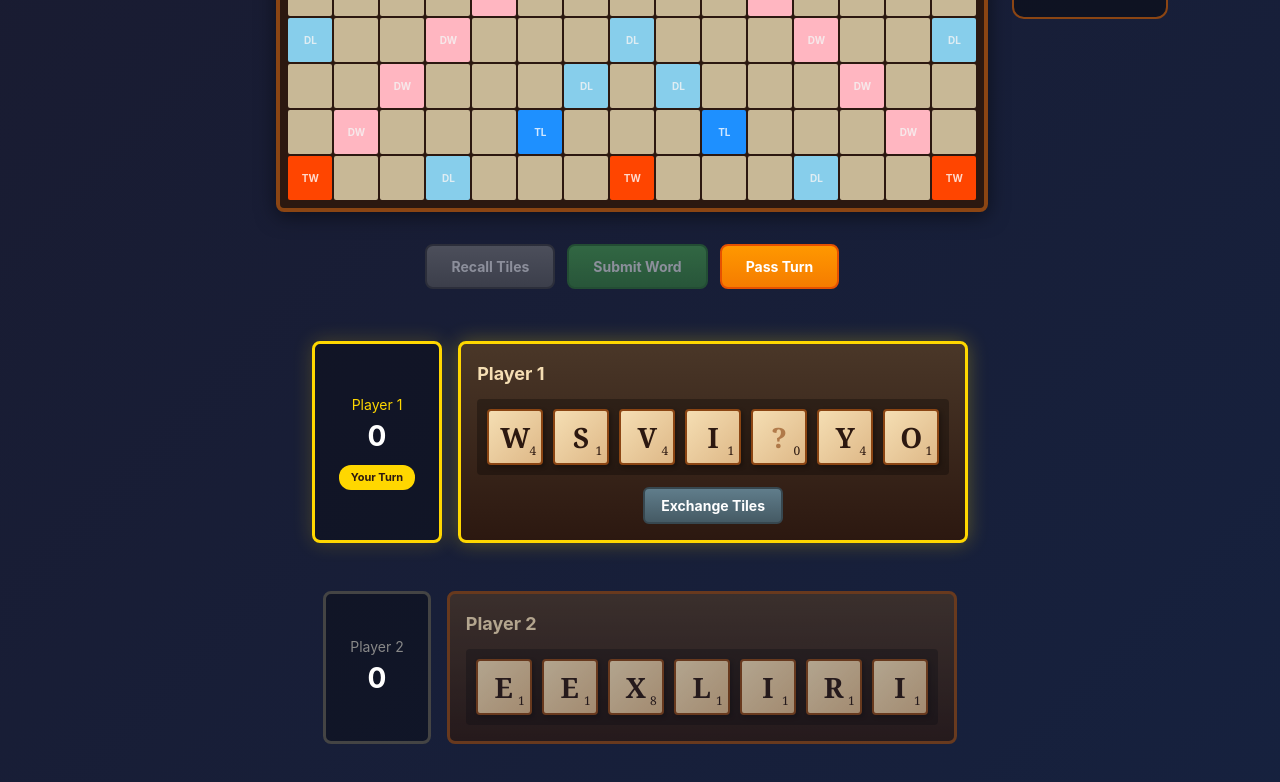
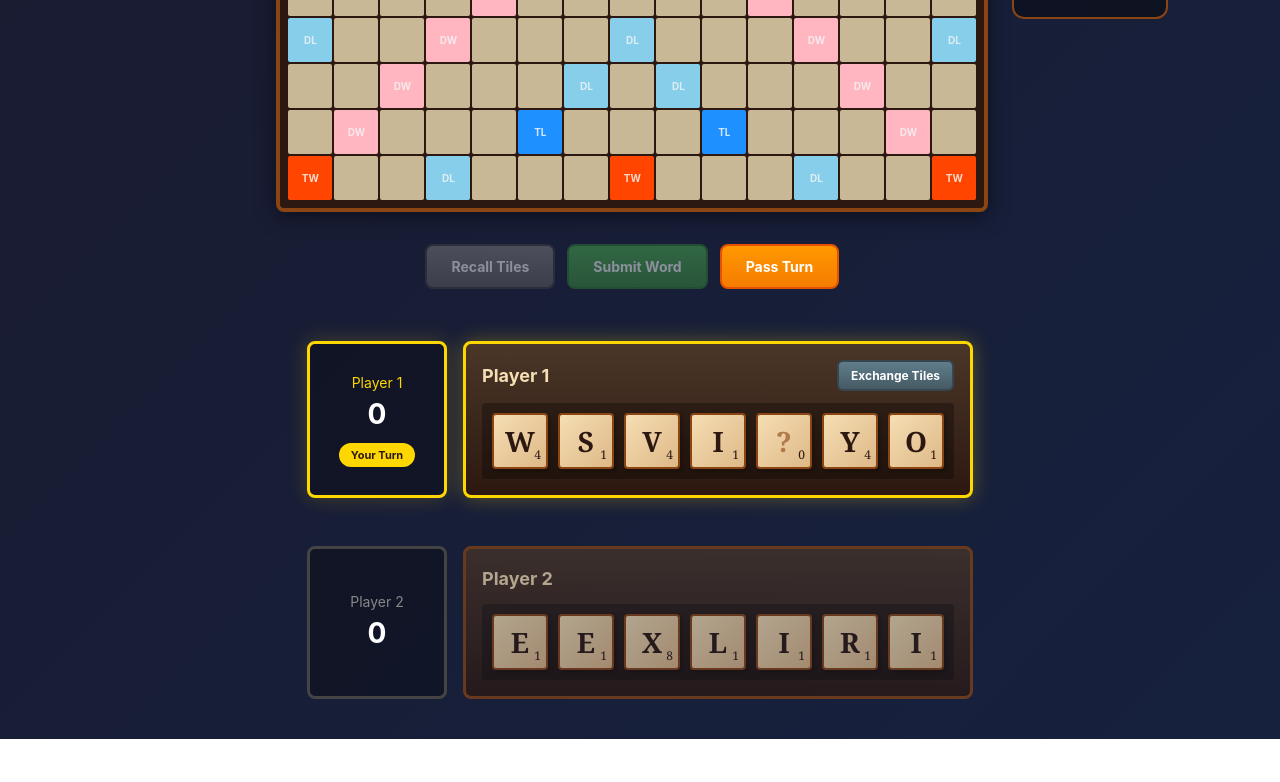
Before and after one commit to abattenb/scramble, a React (Vite) app: page / in a window 1280 px wide. Shown: the part 599-1381 px from the top of the page. After the commit the page ends 1338 px from the top, so only its background shows below. Built offline with nearby package versions, Linux system fonts and the light colour scheme.

Commit message:
Fix styling

```diff
--- a/src/App.css
+++ b/src/App.css
@@ -193,7 +193,8 @@ body {
   border-radius: 8px;
   border: 3px solid #444;
   transition: all 0.3s ease;
-  min-width: 100px;
+  min-width: 140px;
+  min-height: 120px;
 }
 
 .score-card.current {
--- a/src/components/PlayerRack.css
+++ b/src/components/PlayerRack.css
@@ -77,16 +77,14 @@
 /* Rack actions */
 .rack-actions {
   display: flex;
-  gap: 10px;
-  justify-content: center;
-  margin-top: 12px;
+  gap: 8px;
 }
 
 .exchange-btn,
 .cancel-exchange-btn,
 .confirm-exchange-btn {
-  padding: 8px 16px;
-  font-size: 14px;
+  padding: 6px 12px;
+  font-size: 12px;
   font-weight: bold;
   border-radius: 6px;
   cursor: pointer;
--- a/src/components/PlayerRack.tsx
+++ b/src/components/PlayerRack.tsx
@@ -38,20 +38,6 @@ export function PlayerRack({
       <div className="rack-header">
         <span className="player-name">{playerName}</span>
         {isCurrentPlayer && exchangeMode && <span className="turn-indicator exchange">Select tiles to exchange</span>}
-      </div>
-      <div className="rack-tiles">
-        {tiles.map((tile) => (
-          <TileComponent
-            key={tile.id}
-            tile={tile}
-            isDragging={draggingTileId === tile.id}
-            isSelected={selectedForExchange.has(tile.id)}
-            onDragStart={exchangeMode ? undefined : onDragStart}
-            onDragEnd={exchangeMode ? undefined : onDragEnd}
-            onClick={exchangeMode ? onToggleTileSelection : undefined}
-          />
-        ))}
-      </div>
         {isCurrentPlayer && (
           <div className="rack-actions">
             {!exchangeMode ? (
@@ -83,5 +69,19 @@ export function PlayerRack({
           </div>
         )}
       </div>
+      <div className="rack-tiles">
+        {tiles.map((tile) => (
+          <TileComponent
+            key={tile.id}
+            tile={tile}
+            isDragging={draggingTileId === tile.id}
+            isSelected={selectedForExchange.has(tile.id)}
+            onDragStart={exchangeMode ? undefined : onDragStart}
+            onDragEnd={exchangeMode ? undefined : onDragEnd}
+            onClick={exchangeMode ? onToggleTileSelection : undefined}
+          />
+        ))}
+      </div>
+    </div>
   );
 }
```
Lines whose indentation alone changed are shown as unchanged.
